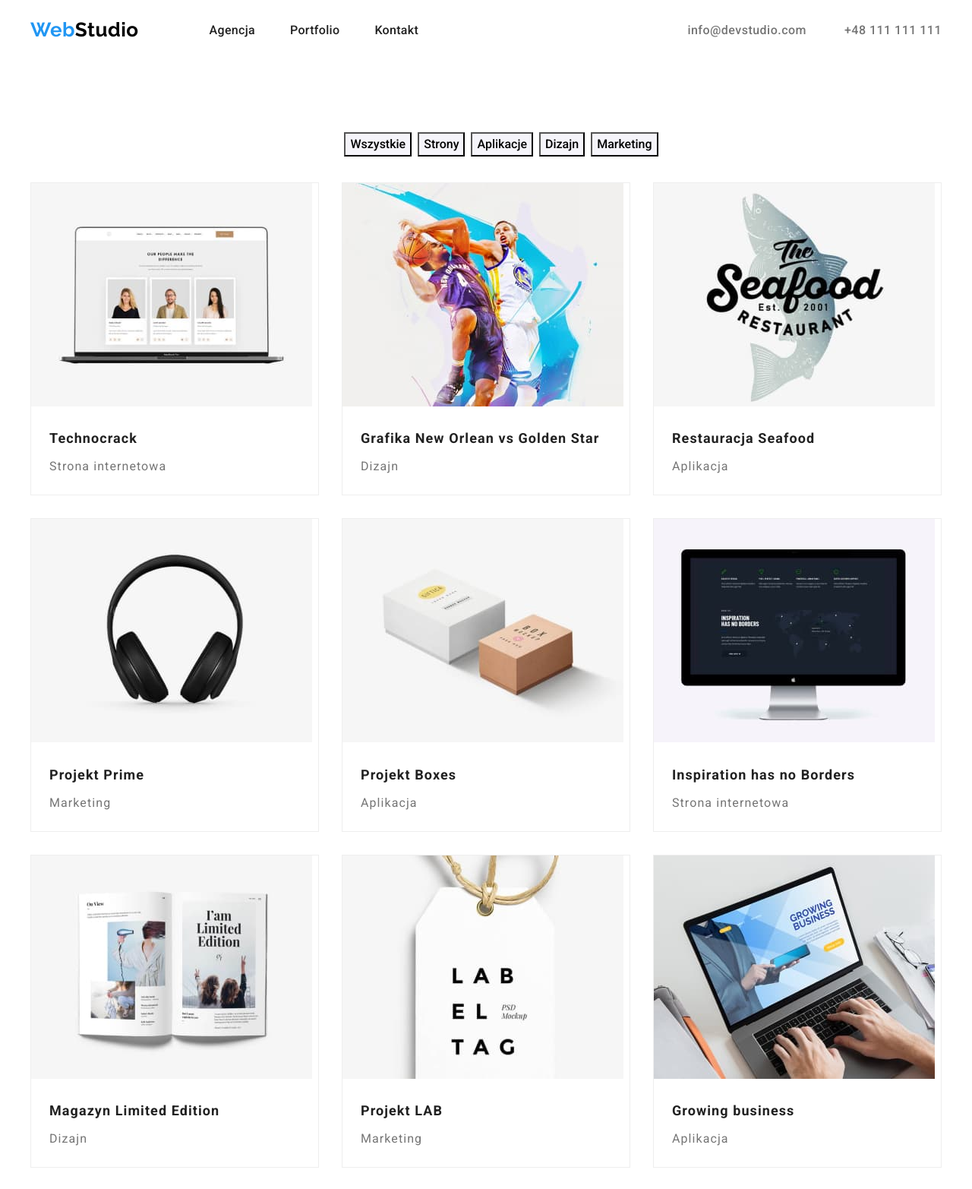
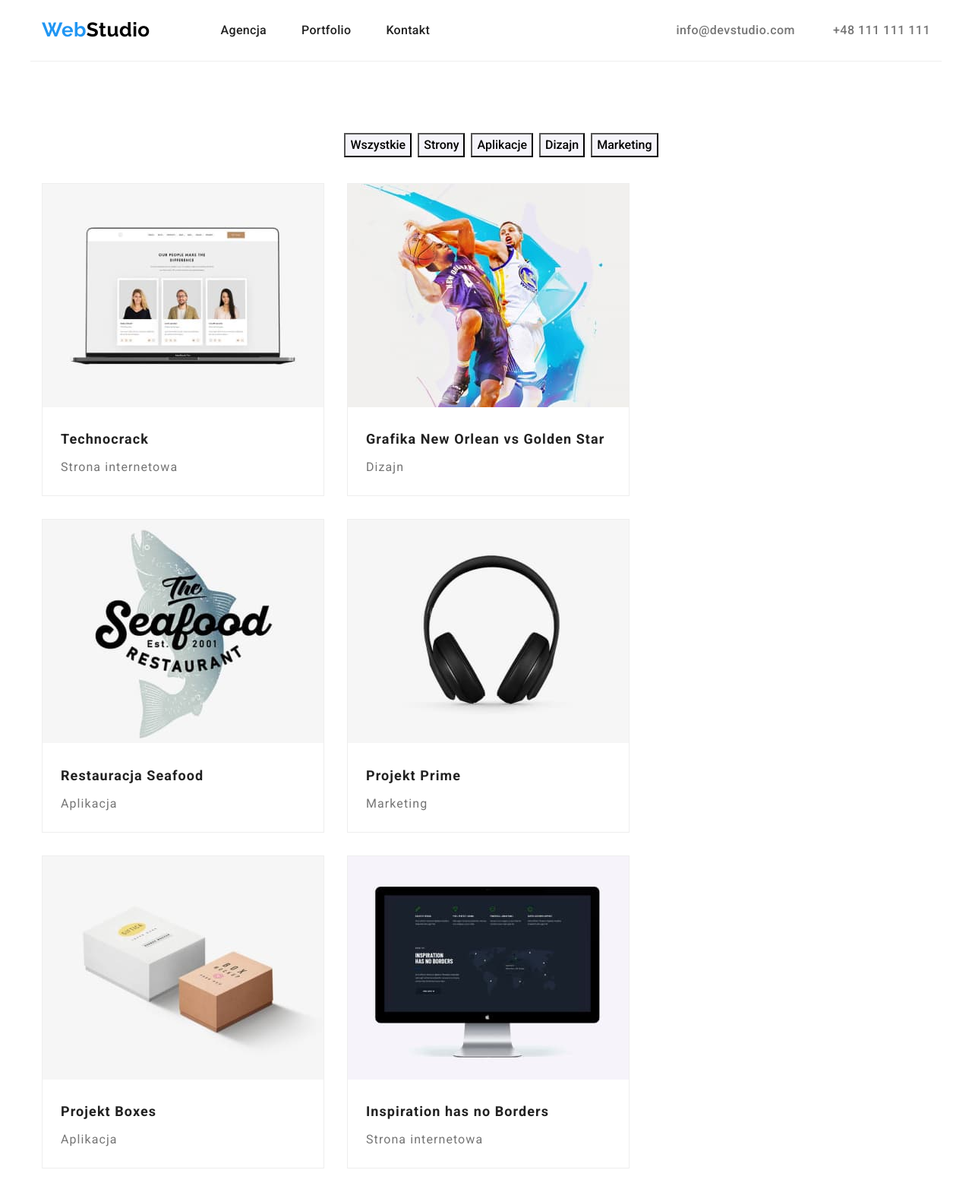
Before and after one commit to ewasawczynska/goit-markup-hw-03, a plain HTML site: page portfolio.html in a window 1280 px wide. Shown: the top 1565 px of the page at 76% size. Drawn offline with nearby package versions, Linux system fonts and the light colour scheme.

Commit message:
poprawki cd

```diff
--- a/css/styles.css
+++ b/css/styles.css
@@ -178,10 +178,11 @@ a {
   line-height: 1.2;
   text-align: center;
   padding-bottom: 50px;
+  padding-top: 94px;
   margin: 0;
 }
 
-.section-title-background {
+.section-title-backgroundsection {
   background-color: var(--background2);
 }
 
@@ -221,8 +222,6 @@ a {
   display: flex;
   flex-direction: row;
   justify-content: space-between;
-  border-bottom: 1px;
-  border-bottom-color: #ececec;
   padding-bottom: 25px;
   padding-top: 24px;
   align-items: center;
@@ -271,11 +270,14 @@ a {
 .section-two {
   display: flex;
   flex-wrap: nowrap;
-  row-gap: 30px;
+  gap: 30px;
+  justify-content: center;
+  padding-bottom: 94px;
+}
+
+.team-card {
   flex-basis: calc((100% - 90px) / 4);
-  justify-content: center;
-  align-content: stretch;
-  padding-bottom: 94px;
+  margin: 0;
 }
 
 .section-title,
@@ -291,7 +293,7 @@ a {
   padding-bottom: 94px;
 }
 
-figure {
+.item-box {
   border: 1px solid #eeeeee;
   flex-basis: calc((100% - 60px) / 3);
   margin: 0;
@@ -301,7 +303,6 @@ figure {
   padding-top: 20px;
   padding-bottom: 20px;
   padding-left: 24px;
-  padding-right: 24px;
 }
 
 .section {
@@ -310,5 +311,12 @@ figure {
 
 .container {
   max-width: 1200px;
+  padding-left: 15px;
+  padding-right: 15px;
   margin: 0 auto;
 }
+
+.header {
+  border-bottom: 1px solid #eeeeee;
+  border-width: 100%;
+}
--- a/portfolio.html
+++ b/portfolio.html
@@ -22,7 +22,7 @@
   </head>
   <body>
     <header>
-      <div class="container">
+      <div class="container header">
         <div class="page-header">
           <div class="navigation-bar">
             <a class="logo" href="./index.html"
@@ -56,7 +56,7 @@
 
       <div class="container">
         <div class="items">
-          <figure>
+          <figure class="item-box">
             <img
               src="images/technocrack-website.jpg"
               alt="Widok strony internetowej Technocrack."
@@ -69,7 +69,7 @@
               >
             </figcaption>
           </figure>
-          <figure>
+          <figure class="item-box">
             <img
               src="images/basketball-graphics.jpg"
               alt="Zdjęcie dwóch koszykarzy"
@@ -83,7 +83,7 @@
               >
             </figcaption>
           </figure>
-          <figure>
+          <figure class="item-box">
             <img
               src="images/seafood-logo.jpg"
               alt="Logo The Seafood Restaurant"
@@ -96,7 +96,7 @@
               >
             </figcaption>
           </figure>
-          <figure>
+          <figure class="item-box">
             <img
               src="images/headphones.jpg"
               alt="Zdjęcie słuchawek nausznych."
@@ -107,7 +107,7 @@
               Projekt Prime<br /><span class="portfolio-type">Marketing</span>
             </figcaption>
           </figure>
-          <figure>
+          <figure class="item-box">
             <img
               src="images/projekt-boxes.jpg"
               alt="Zdjęcie pudełek."
@@ -118,7 +118,7 @@
               Projekt Boxes<br /><span class="portfolio-type">Aplikacja</span>
             </figcaption>
           </figure>
-          <figure>
+          <figure class="item-box">
             <img
               src="images/no-borders-inspirations.jpg"
               alt="Widok strony internetowej Inspiration has no Borders."
@@ -131,7 +131,7 @@
               >
             </figcaption>
           </figure>
-          <figure>
+          <figure class="item-box">
             <img
               src="images/limited-edition-magazine.jpg"
               alt="Zdjęcie magazynu Limited Edition."
@@ -144,7 +144,7 @@
               >
             </figcaption>
           </figure>
-          <figure>
+          <figure class="item-box">
             <img
               src="images/projekt-lab.jpg"
               alt="Zdjęcie etykiety."
@@ -155,7 +155,7 @@
               Projekt LAB<br /><span class="portfolio-type">Marketing</span>
             </figcaption>
           </figure>
-          <figure>
+          <figure class="item-box">
             <img
               src="images/growing-business.jpg"
               alt="Widok aplikacji Growing business"
```
Also changed, not shown: index.html (+5 -5 lines).
